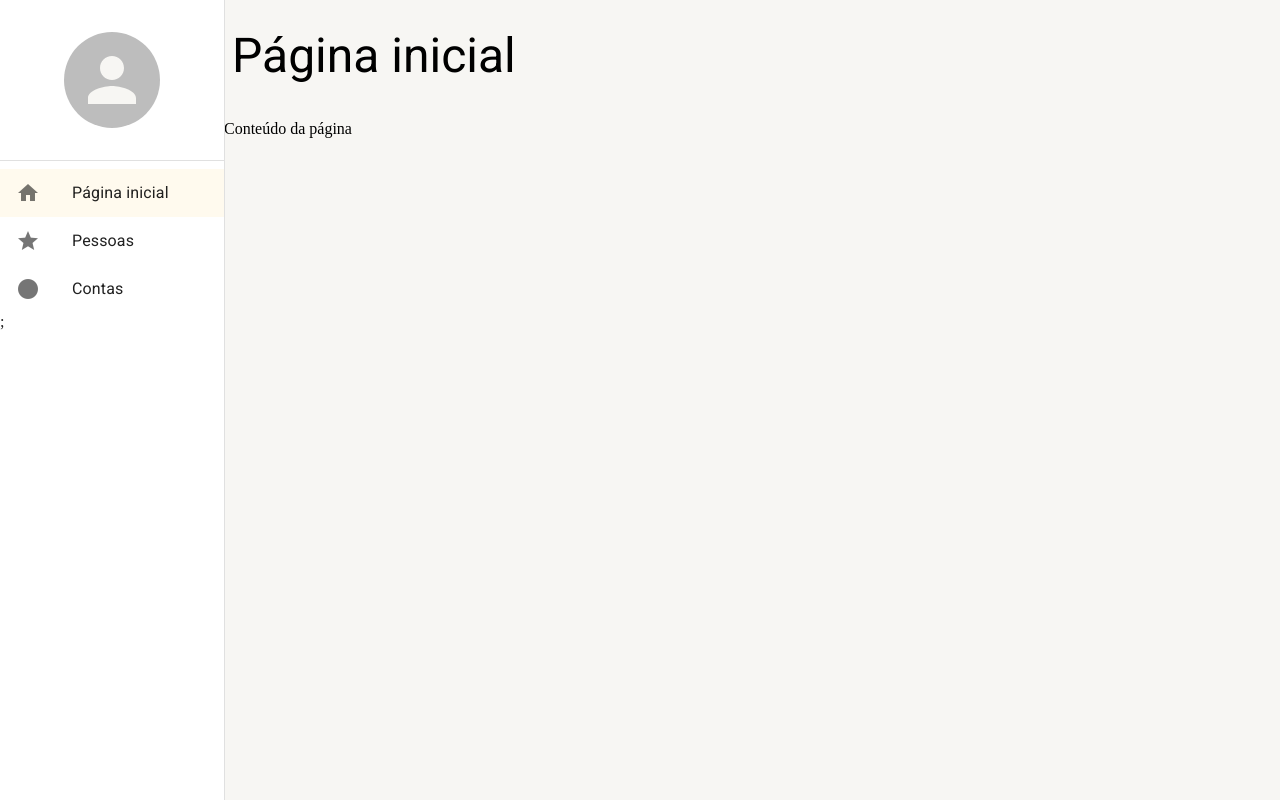
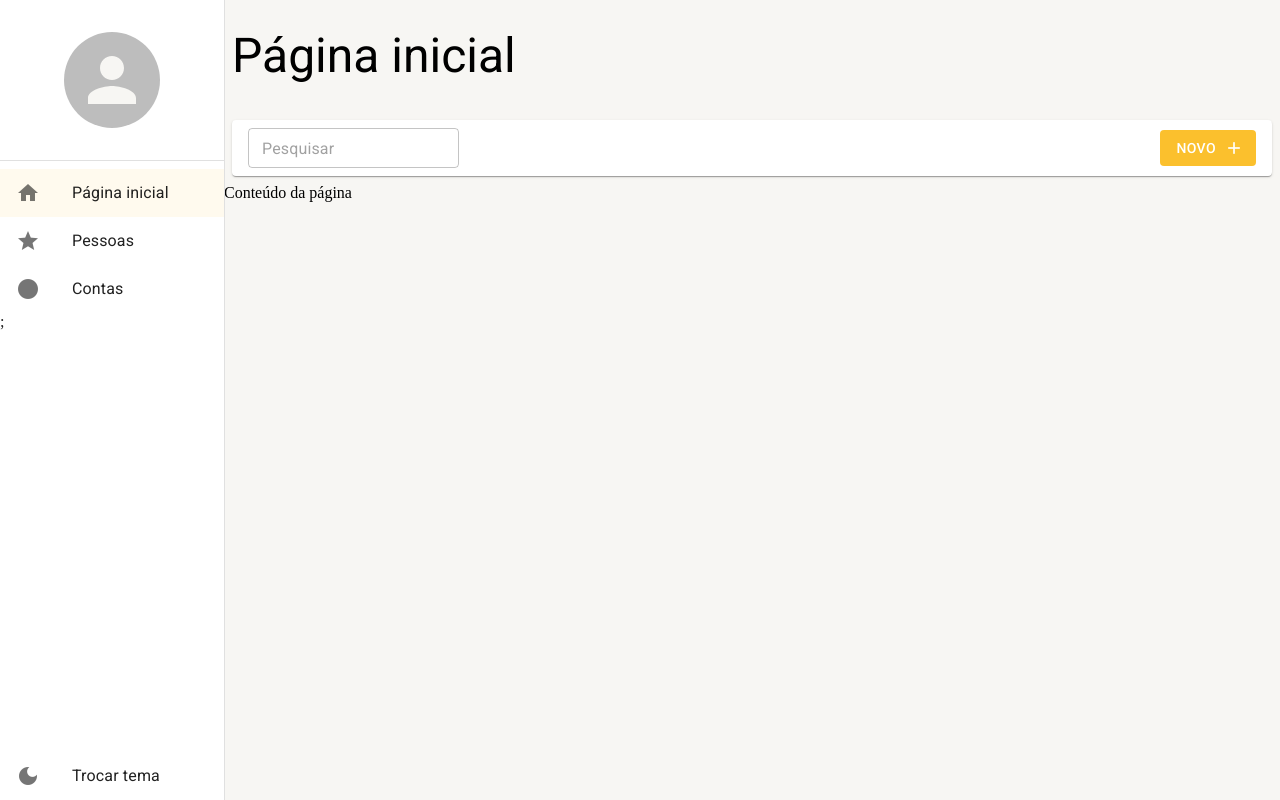
Before and after one commit to daniel-pereira-guimaraes/react-material-ui-cadastros, a React (Create React App) app: page / in a window 1280 px wide. Built offline with nearby package versions, Linux system fonts and the light colour scheme.

Commit message:
Botão trocar tema; Input e botão na barra de ferramentas

```diff
--- a/src/pages/dashboard/Dashboard.tsx
+++ b/src/pages/dashboard/Dashboard.tsx
@@ -1,10 +1,13 @@
+import { ToolBar } from '../../shared/components';
 import { BasePageLayout } from '../../shared/layouts';
 
 export const Dashboard = () => {
 
   return (
-    <BasePageLayout title='Página inicial'>
-
+    <BasePageLayout
+      title='Página inicial'
+      toolBar={<ToolBar searchVisible />}
+    >
       Conteúdo da página
 
     </BasePageLayout>
--- a/src/shared/components/index.ts
+++ b/src/shared/components/index.ts
@@ -1 +1,2 @@
 export * from './menu-lateral/MenuLateral';
+export * from './toolbar/ToolBar';
--- a/src/shared/components/menu-lateral/MenuLateral.tsx
+++ b/src/shared/components/menu-lateral/MenuLateral.tsx
@@ -1,6 +1,6 @@
 import { Drawer, useTheme, Avatar, Divider, List, ListItemButton, ListItemIcon, ListItemText, Icon, useMediaQuery } from '@mui/material';
 import { Box } from '@mui/system';
-import { useDrawerContext } from '../../contexts';
+import { useAppThemeContext, useDrawerContext } from '../../contexts';
 import { useNavigate, useResolvedPath, useMatch } from 'react-router-dom';
 
 interface IMenuLateralProps {
@@ -40,6 +40,7 @@ export const MenuLateral: React.FC<IMenuLateralProps> = ({ children }) => {
   const theme = useTheme();
   const smDown = useMediaQuery(theme.breakpoints.down('sm'));
   const { isDrawerOpen, drawerOptions, toggleDrawerOpen } = useDrawerContext();
+  const { toggleTheme } = useAppThemeContext();
 
   const handleItemClick = smDown ? toggleDrawerOpen : undefined;
 
@@ -68,6 +69,14 @@ export const MenuLateral: React.FC<IMenuLateralProps> = ({ children }) => {
             </List>
           </Box>
 
+          <Box>
+            <ListItemButton onClick={toggleTheme}>
+              <ListItemIcon>
+                <Icon>dark_mode</Icon>
+              </ListItemIcon>
+              <ListItemText primary="Trocar tema" />
+            </ListItemButton>
+          </Box>
         </Box>
 
       </Drawer>
--- /dev/null
+++ b/src/shared/components/toolbar/ToolBar.tsx
@@ -0,0 +1,62 @@
+import React from "react";
+import { Box, Paper, TextField, Button, useTheme, Icon } from "@mui/material";
+
+interface IToolBarProps {
+  searchVisible?: boolean;
+  searchText?: string;
+  searchOnChange?: (text: string) => void;
+  newButtonVisible?: boolean;
+  newButtonText?: string;
+  newButtonOnClick?: () => void;
+}
+
+export const ToolBar: React.FC<IToolBarProps> = ({
+  searchVisible = false,
+  searchText = '',
+  searchOnChange,
+  newButtonVisible = true,
+  newButtonText = 'Novo',
+  newButtonOnClick
+}) => {
+
+  const theme = useTheme();
+
+  return (
+    <Box
+      gap={1}
+      marginX={1}
+      padding={1}
+      paddingX={2}
+      display="flex"
+      alignItems="center"
+      height={theme.spacing(5)}
+      component={Paper}
+    >
+      {searchVisible &&
+        <TextField
+          size="small"
+          placeholder="Pesquisar"
+          value={searchText}
+          onChange={(e) => searchOnChange?.(e.target.value)}
+        />
+      }
+
+      <Box flex={1} display="flex" justifyContent="end">
+
+        {newButtonVisible &&
+          <Button
+            variant="contained"
+            color="primary"
+            disableElevation
+            endIcon={<Icon>add</Icon>}
+            onClick={newButtonOnClick}
+          >
+            {newButtonText}
+          </Button>
+        }
+
+      </Box>
+
+    </Box>
+  );
+};
--- a/src/shared/themes/Dark.ts
+++ b/src/shared/themes/Dark.ts
@@ -3,6 +3,7 @@ import { yellow, cyan } from '@mui/material/colors';
 
 export const DarkTheme = createTheme({
     palette: {
+        mode: 'dark',
         primary: {
             main: yellow[700],
             dark: yellow[800],
@@ -16,8 +17,13 @@ export const DarkTheme = createTheme({
             contrastText: 'white'
         },
         background: {
-            default: '#303134',
-            paper: '#202124'
+            paper: '#303134',
+            default: '#202124'
+        }
+    },
+    typography: {
+        allVariants: {
+            color: 'white',
         }
     }
 });
```
